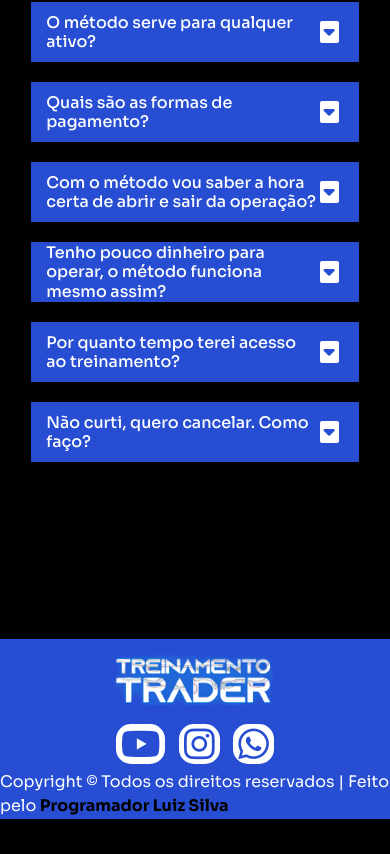
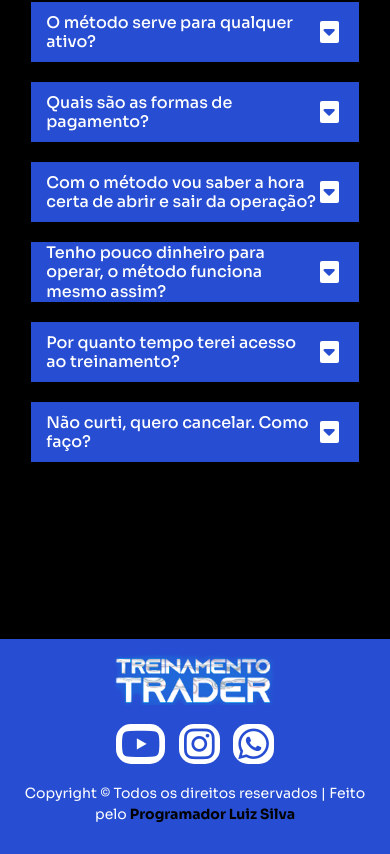
Before and after one commit to LuizDev271/Modelo-Trader, a plain HTML site: page index.html in a window 390 px wide. Shown: the part 8764-9618 px from the top of the page. Before the commit the page ends 9584 px from the top, so only its background shows below. Drawn offline with nearby package versions, Linux system fonts and the light colour scheme.

Commit message:
Media Queries Mobile 1.1 (Rodape)

```diff
--- a/Css/media.css
+++ b/Css/media.css
@@ -227,4 +227,16 @@
         padding-bottom: 0;
     }
 
+    /*Rodape
+    ==================*/
+    #rodape{
+        height: 215px;
+    }
+
+    #rodape p{
+        padding: 15px;
+        text-align: center;
+        font-size: 14px;
+    }
+
 }
```
